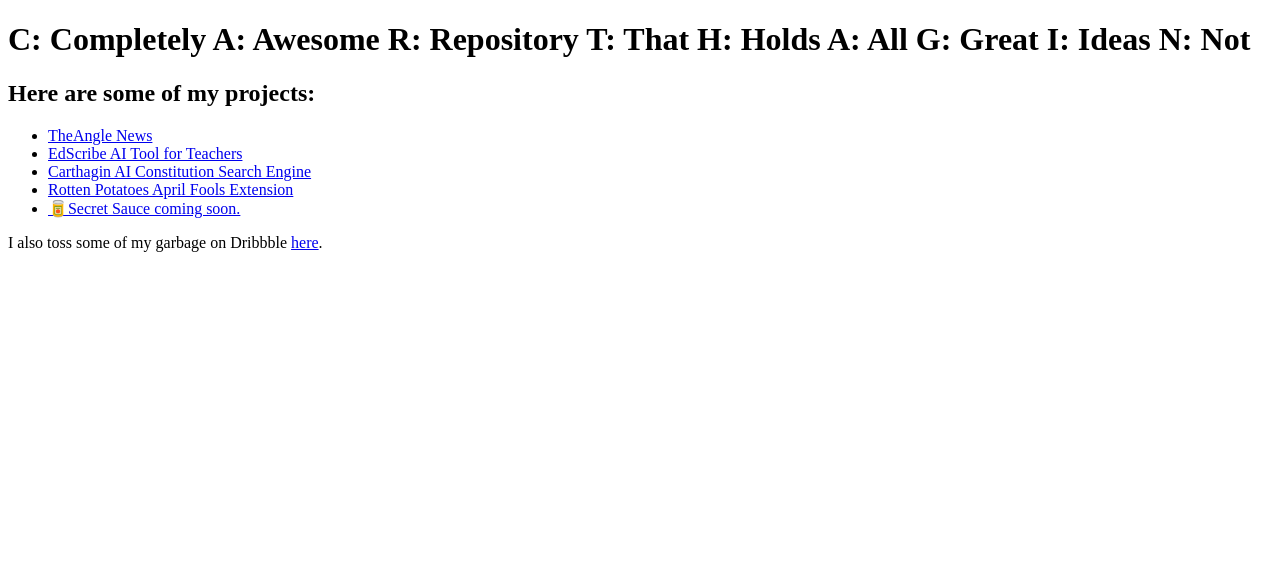
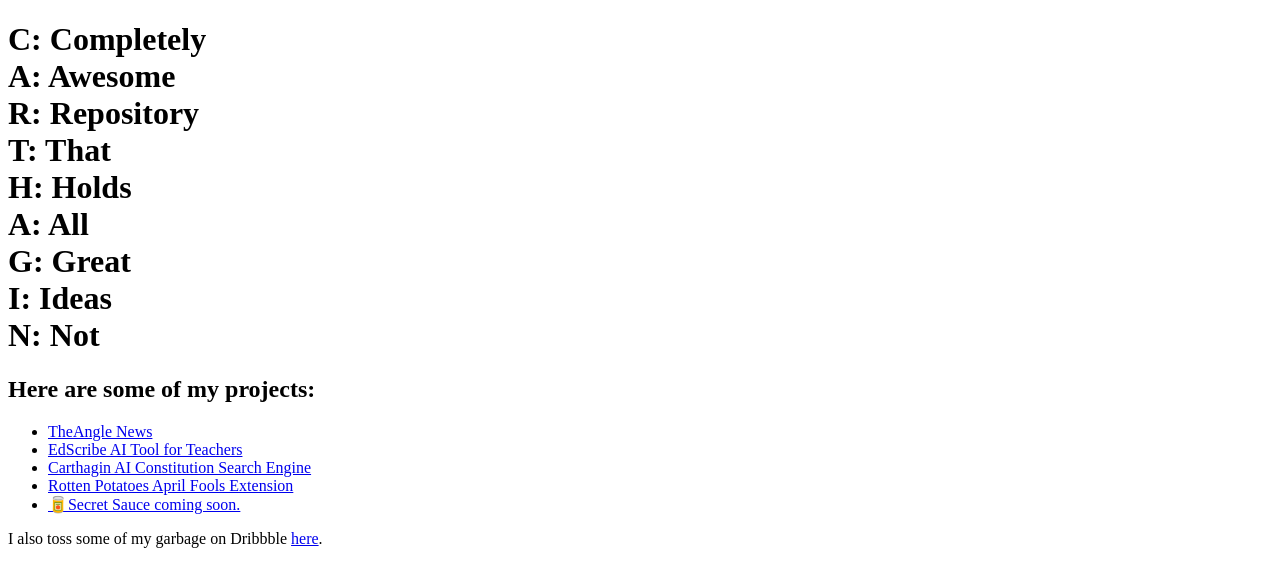
Before and after one commit to liamhb03/LiamWebsite, a plain HTML site: page index.html in a window 1280 px wide. Drawn offline with Linux system fonts and the light colour scheme.

Commit message:
Update index.html

```diff
--- a/index.html
+++ b/index.html
@@ -7,14 +7,14 @@
     <title>Welcome to Liamstan!</title>
 </head>
 <body>
-    <h1>C: Completely
-A: Awesome
-R: Repository
-T: That
-H: Holds
-A: All
-G: Great
-I: Ideas
+    <h1>C: Completely<br>
+A: Awesome<br>
+R: Repository<br>
+T: That<br>
+H: Holds<br>
+A: All<br>
+G: Great<br>
+I: Ideas<br>
 N: Not</h1>
     <h2>Here are some of my projects:</h2>
     <ul>
```
